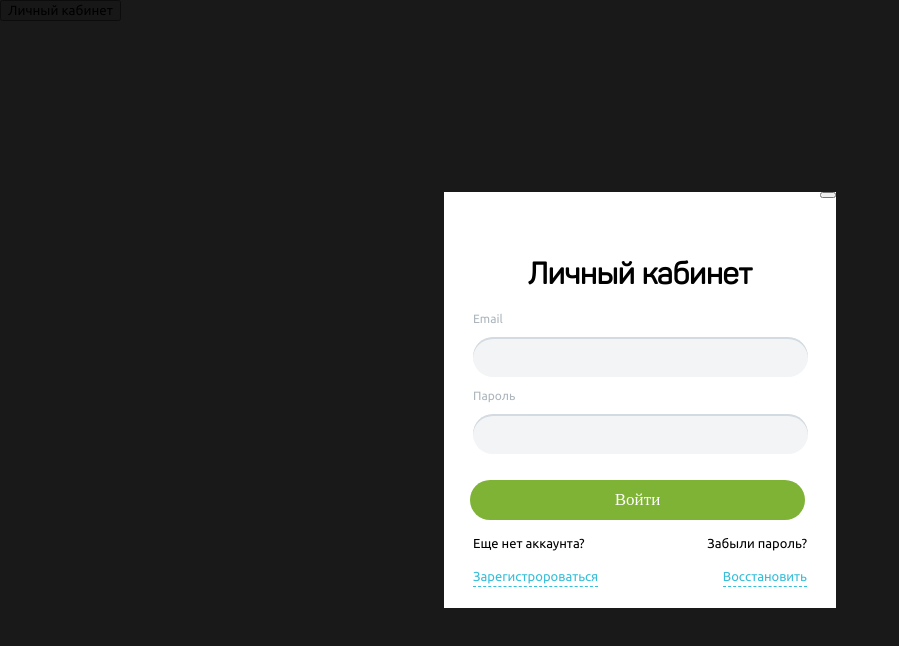
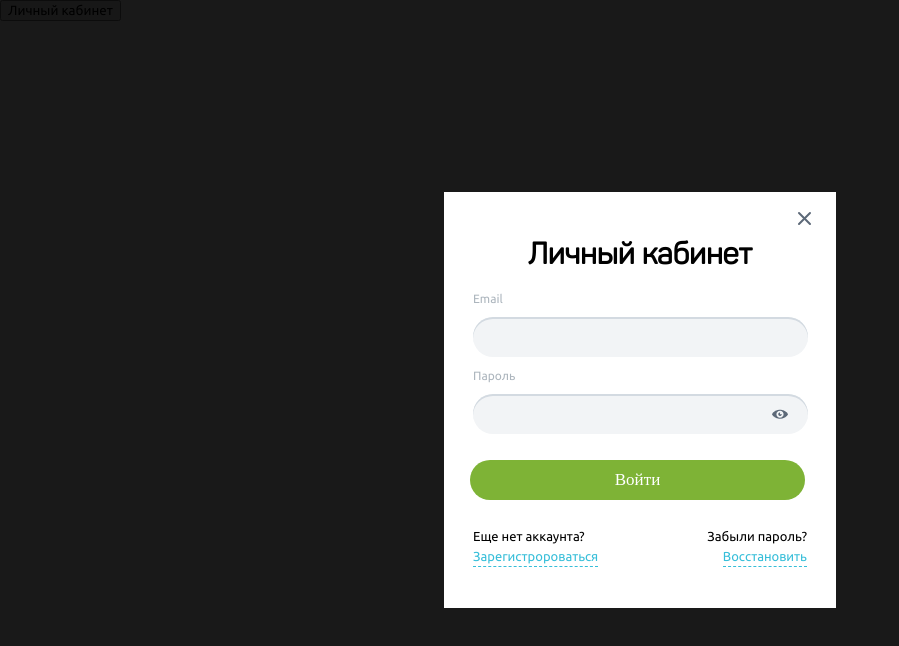
Before and after one commit to AlexandrVinogradov/React-Login-and-Registration-modal-windows, a React (Create React App) app: page / in a window 1280 px wide. Both pictures are taken after a click on the button "Личный кабинет". Shown: the top 646 px of the page, without its empty margins (0-899 px from the left). Built offline with nearby package versions, Linux system fonts and the light colour scheme.

Commit message:
added btn-icon

```diff
--- a/src/App.js
+++ b/src/App.js
@@ -35,7 +35,10 @@ class App extends Component {
               <h1 className={s.title}>Личный кабинет</h1>
               <p className={s.email_pass}>Email</p>
               <input />
-              <p className={s.email_pass}>Пароль</p>
+              <div className={s.pass_block}>
+                <p className={s.email_pass}>Пароль</p>
+                <button className={s.eye}></button>
+              </div>
               <input />
               <button className={s.enter_btn}>Войти</button>
               <div className={s.footer}>
--- a/src/components/EnterToAccountModal/EnterToAccountModal.jsx
+++ b/src/components/EnterToAccountModal/EnterToAccountModal.jsx
@@ -2,14 +2,14 @@ import React from 'react';
 import ReactDOM from 'react-dom';
 
 import s from './EnterToAccountModal.module.css';
-import iconClose from '../../assets/icons/classic-ballet-kinds.jpg';
+
 
 export default class EnterToAccountModal extends React.Component {
     render() {
         return ReactDOM.createPortal(
             <div className={s.modal}>
                 <div className={s.popup}>
-                    <button className={s.modal__close_button} onClick={this.props.onClose}><iconClose /></button>
+                    <button className={s.modal__close_button} onClick={this.props.onClose}></button>
                     {this.props.children}
                 </div>
             </div>,
--- a/src/components/EnterToAccountModal/EnterToAccountModal.module.css
+++ b/src/components/EnterToAccountModal/EnterToAccountModal.module.css
@@ -15,6 +15,11 @@
 }
 .modal .modal__close_button {
     float: right;
+    background: url('../../assets/icons/close.svg') no-repeat 0 0;
+    height: 17px;
+    width: 17px;
+    border: 0;
+    margin: 18px 23px 0 0;
 }
 .popup {
     background-color: white;
@@ -22,7 +27,7 @@
     width: 392px;
 }
 .title {
-    padding-top: 44px;
+    padding-top: 24px;
     text-align: center;
     font-size: 30px;
     font-family: 'PantonRegular', Helvetica, Arial, sans-serif;
@@ -42,6 +47,11 @@ input {
     width: 335px;
     border: 0;
     box-shadow: inset 0px 2px 0px #D3DAE1;
+    padding-left: 20px;
+    color: #5D6978;
+
+    font-size: 13px;
+    line-height: 20px;
 }
 .enter_btn {
     background: #7EB336;
@@ -55,13 +65,14 @@ input {
     font-family: Panton;
     font-size: 17px;
     line-height: 20px;
-    /* identical to box height, or 118% */
     color: #FFFFFF;
     text-align: center;
 }
 .footer {
     display: flex;
     padding: 0px 29px 0px 29px;
+    justify-content: space-between;
+    padding-bottom: 45px;
 
 }
 .footer__btn {
@@ -85,9 +96,8 @@ input {
     font-weight: normal;
     font-size: 13px;
     line-height: 20px;
-}
-.footer {
-    justify-content: space-between;
+    margin: 0;
+    padding-top: 26px;
 }
 
 @font-face {
@@ -98,3 +108,21 @@ input {
     font-family: "Ubuntu";
     src: url("../../fonts/Ubluntu/Ubuntu-regular.ttf") format("truetype");
    }
+
+.pass_block {
+    display: flex;
+    position: relative;
+    /* justify-content: space-between; */
+}
+.eye {
+    /* float: right; */
+    background: url('../../assets/icons/eye.png') no-repeat 0 0;
+    width: 16px;
+    height: 16px;
+    border: 0;
+    /* margin: 18px 23px 0 0; */
+    position: absolute;
+    left: 328px;
+    top: 49px;
+
+}
```
Also changed, not shown: src/assets/icons/eye.png (added).
